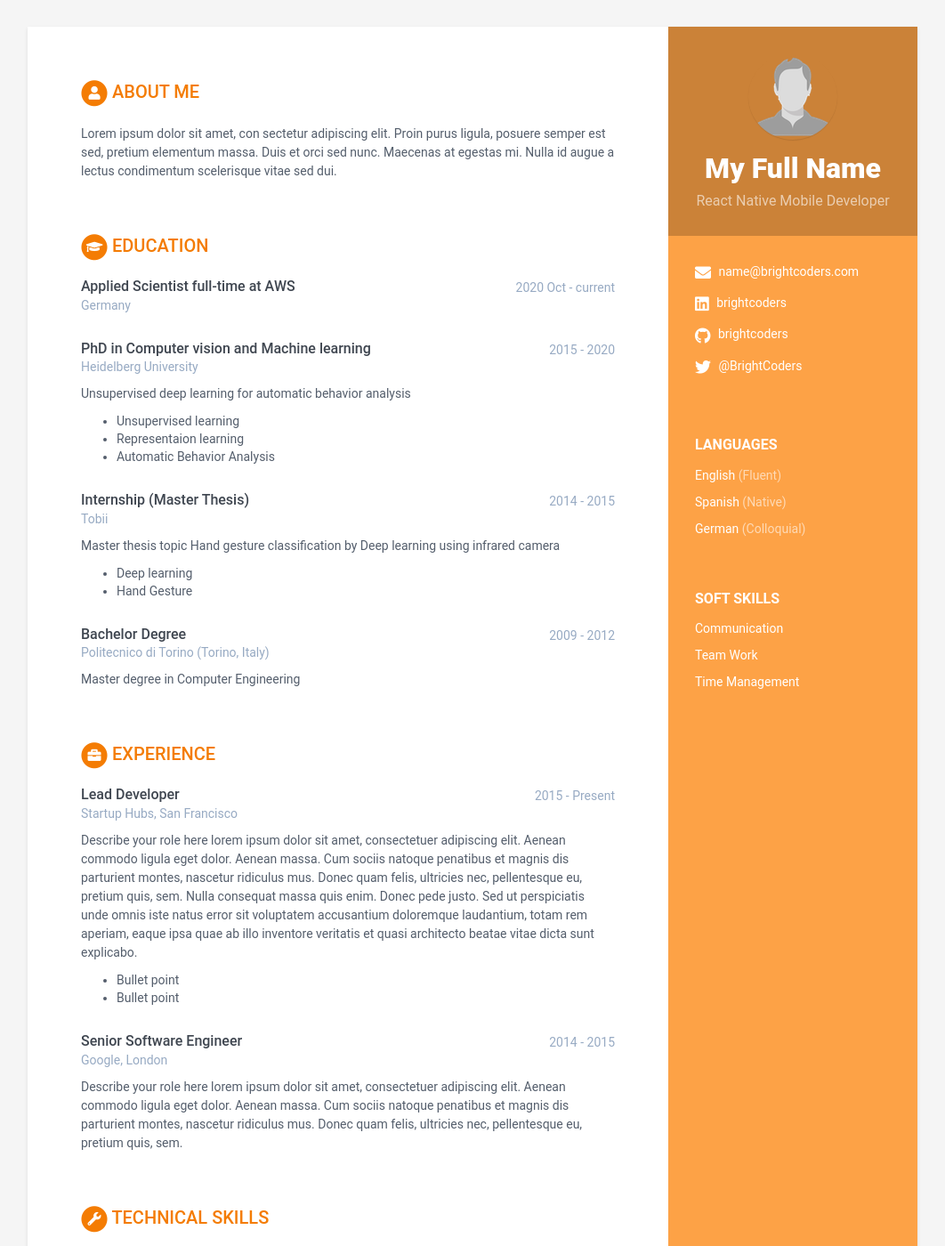
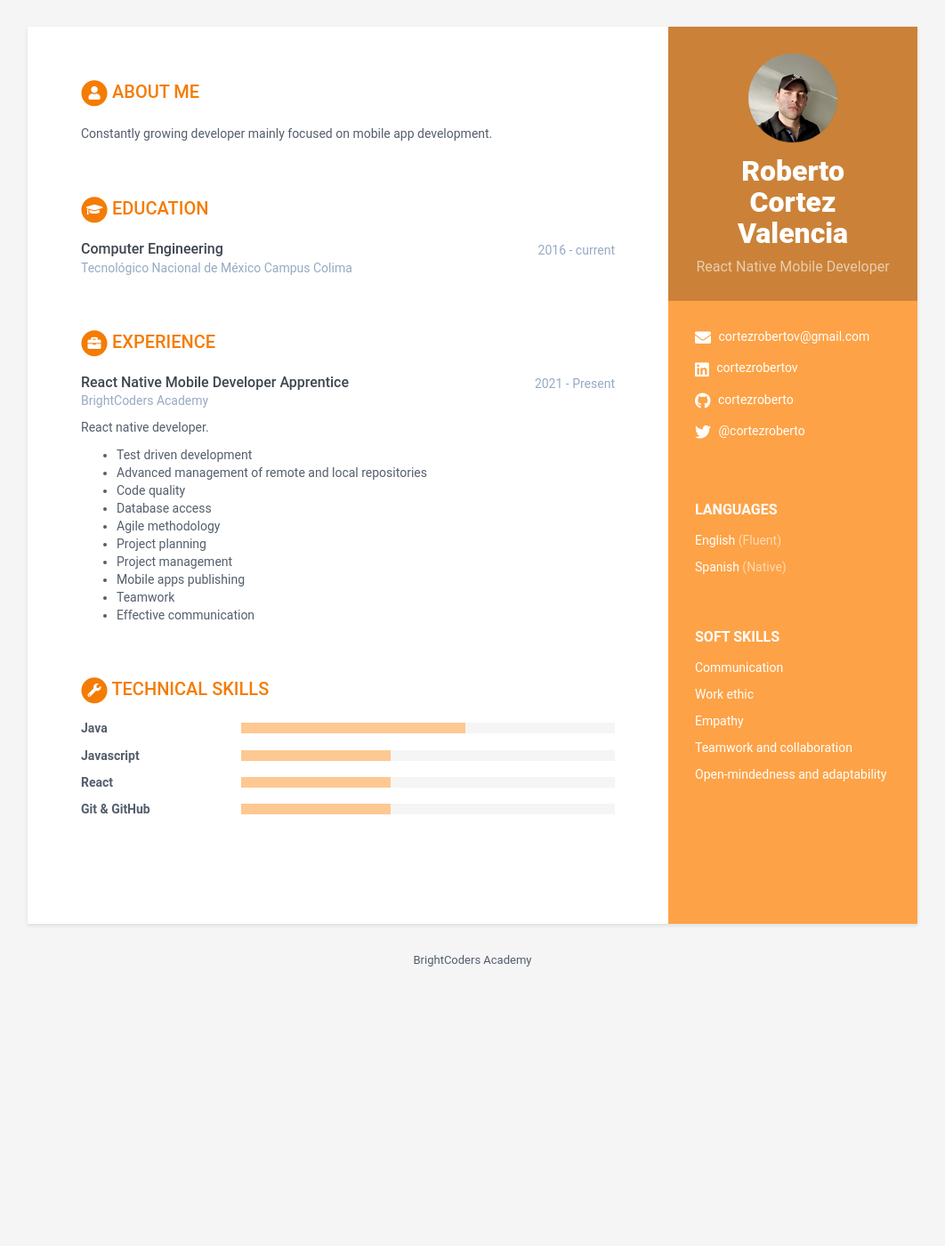
Before and after one commit to BC-MAY-21-RN/kata-resume-cortezroberto, a Jekyll site: the page built from index.html, in a window 1280 px wide and 1400 px high. Shown: the whole window at 89% size, without its empty margins (109-1171 px from the left). Built offline with Jekyll 4.4.1, drawn with Linux system fonts in a browser that asks for light colours; some of the changed text lies outside the part shown.

Commit message:
Feature: Profile data added

```diff
--- a/_config.yml
+++ b/_config.yml
@@ -3,7 +3,7 @@
 # Site Settings
 title: BrightCoders Academy
 url: '' #'http://webjeda.com'
-baseurl: '' #change it according to your repository name
+baseurl: 'https://bc-may-21-rn.github.io/kata-resume-cortezroberto/' #change it according to your repository name
 # Style will be applied only after restarting the build or serve. Just choose one of the options.
 theme_skin: orange # blue turquoise green berry orange ceramic
 chrome_mobile_color: #use hex colors (ex:#1976d2) or leave empty if you don't want a color for chrome mobile searchbar
--- a/_data/data.yml
+++ b/_data/data.yml
@@ -7,19 +7,19 @@ sidebar:
   education: False # NO MODIFICAR
 
   # Profile information
-  name: My Full Name # Nombre completo
+  name: Roberto  Cortez Valencia # Nombre completo
   tagline: React Native Mobile Developer # React Native Mobile Developer ó Ruby on Rails Web Developer Según sea el caso
   avatar: profile.png # Colocar una imagen con tu foto de 100x100 pixels dentro de /assets/images
 
   # Actualiza tus datos de contacto
-  email: name@brightcoders.com
+  email: cortezrobertov@gmail.com
   phone:
   website: # No agregar http://
-  linkedin: brightcoders
-  github: brightcoders
+  linkedin: cortezrobertov
+  github: cortezroberto
   gitlab:
   bitbucket:
-  twitter: '@BrightCoders'
+  twitter: '@cortezroberto'
   stack-overflow: # Number/Username, e.g. 123456/alandoe
   codewars:
   goodreads: # Number-Username, e.g. 123456-alandoe
@@ -32,85 +32,57 @@ sidebar:
     - idiom: Spanish
       level: Native # Utiliza el resultado de tu examen oficial, o el nivel de acuerdo al modelo Dreyfus
 
-    - idiom: German
-      level: Colloquial
 
   # Registra aquí tus soft skills. Agrega o elimina según sea necesario
   interests:
     - item: Communication
       link: # dejar en blanco
 
-    - item: Team Work
+    - item: Work ethic
       link: # dejar en blanco
 
-    - item: Time Management
+    - item: Empathy
+      link: # dejar en blanco
+
+    - item: Teamwork and collaboration
+      link: # dejar en blanco
+
+    - item: Open-mindedness and adaptability
       link: # dejar en blanco
 
 # Registra aquí un resumen de tu perfil
 career-profile:
   title: About Me # NO MODIFICAR
   summary: |
-    Lorem ipsum dolor sit amet, con sectetur adipiscing elit. Proin purus ligula, posuere semper est sed, pretium elementum massa. Duis et orci sed nunc. Maecenas at egestas mi. Nulla id augue a lectus condimentum scelerisque vitae sed dui.
+    Constantly growing developer mainly focused on mobile app development.
 
 # Registra aquí tus estudios. Agrega o elimina según sea necesario
 educationcomplete:
-  - degree: Applied Scientist full-time at AWS
-    university: Germany
-    time: 2020 Oct - current
+  - degree: Computer Engineering
+    university: Tecnológico Nacional de México Campus Colima
+    time: 2016 - current
     details: |
 
-  - degree: PhD in Computer vision and Machine learning
-    university: Heidelberg University
-    time: 2015 - 2020
-    details: |
-      Unsupervised deep learning for automatic behavior analysis
-
-        - Unsupervised learning
-        - Representaion learning
-        - Automatic Behavior Analysis
-
-  - degree: Internship (Master Thesis)
-    university: Tobii
-    time: 2014 - 2015
-    details: |
-      Master thesis topic Hand gesture classification by Deep learning using infrared camera
-
-        - Deep learning
-        - Hand Gesture
-
-  - degree: Bachelor Degree
-    university: Politecnico di Torino (Torino, Italy)
-    time: 2009 - 2012
-    details: |
-      Master degree in Computer Engineering
 
 # Registra aquí tu experiencia. Agrega o elimina según sea necesario
 experiences:
-  - role: Lead Developer
-    time: 2015 - Present
-    company: Startup Hubs, San Francisco
+  - role: React Native Mobile Developer Apprentice
+    time: 2021 - Present
+    company:  BrightCoders Academy
     details: |
-      Describe your role here lorem ipsum dolor sit amet, consectetuer
-      adipiscing elit. Aenean commodo ligula eget dolor. Aenean massa.
-      Cum sociis natoque penatibus et magnis dis parturient montes,
-      nascetur ridiculus mus. Donec quam felis, ultricies nec,
-      pellentesque eu, pretium quis, sem. Nulla consequat massa quis
-      enim. Donec pede justo. Sed ut perspiciatis unde omnis iste natus
-      error sit voluptatem accusantium doloremque laudantium, totam rem
-      aperiam, eaque ipsa quae ab illo inventore veritatis et quasi
-      architecto beatae vitae dicta sunt explicabo.
-        - Bullet point
-        - Bullet point
+      React native developer.
+        - Test driven development
+        - Advanced management of remote and local repositories
+        - Code quality
+        - Database access
+        - Agile methodology
+        - Project planning
+        - Project management
+        - Mobile apps publishing
+        - Teamwork
+        - Effective communication
 
-  - role: Senior Software Engineer
-    time: 2014 - 2015
-    company: Google, London
-    details: |
-      Describe your role here lorem ipsum dolor sit amet, consectetuer
-      adipiscing elit. Aenean commodo ligula eget dolor. Aenean massa.
-      Cum sociis natoque penatibus et magnis dis parturient montes,
-      nascetur ridiculus mus. Donec quam felis, ultricies nec,
-      pellentesque eu, pretium quis, sem.
+
 
 # Registra aquí tus habilidades técnicas, para level utiliza:
 # 20% para Novice
@@ -122,22 +94,16 @@ skills:
   title: Technical Skills # NO MODIFICAR
 
   toolset:
-    - name: Python
-      level: 20%
+    - name: Java
+      level: 60%
 
-    - name: PyTorch
+    - name: Javascript
       level: 40%
 
-    - name: Tensorflow
-      level: 60%
+    - name: React
+      level: 40%
 
-    - name: Caffe
-      level: 80%
-
-    - name: Matlab
-      level: 100%
-
-    - name: C/C++
+    - name: Git & GitHub
       level: 40%
 
 # NO MODIFICAR
```
Also changed, not shown: assets/images/profile.png.
